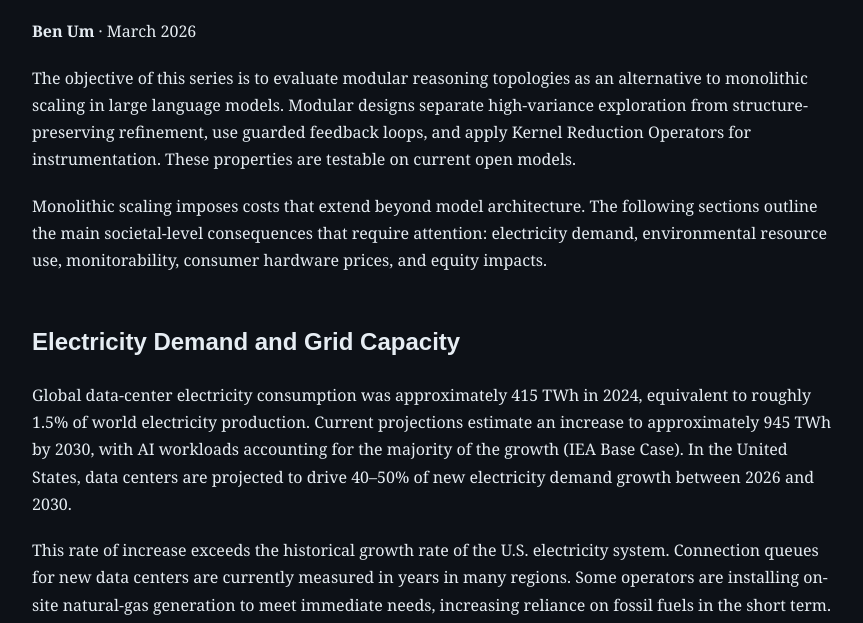
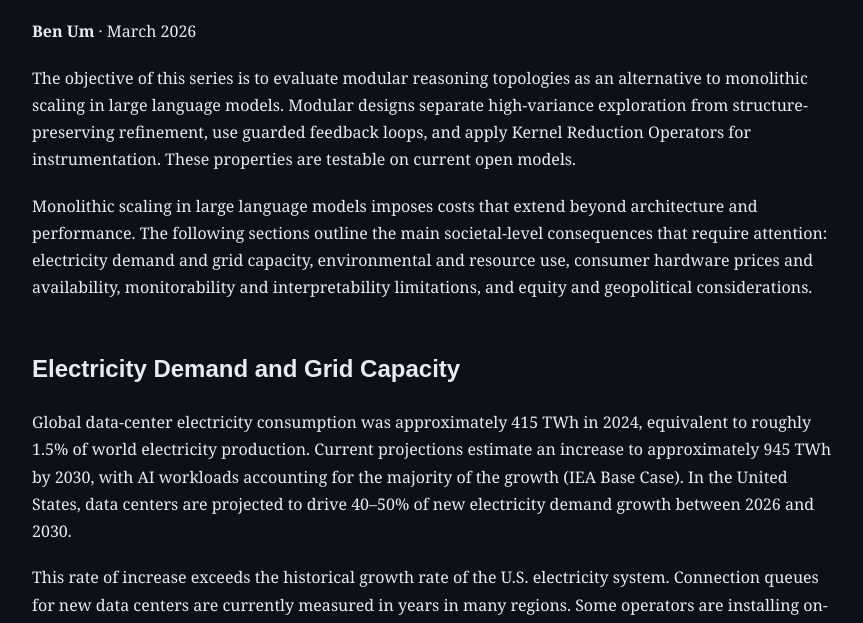
Before and after one commit to morpharray/morpharray, a plain HTML site: page docs/analogy/08 Social Consequence/social-consequence.html in a window 1280 px wide. Shown: the part 164-787 px from the top of the page, without its empty margins (208-1071 px from the left). Drawn offline with Linux system fonts and the light colour scheme.

Commit message:
fixed opening sentence in social-consequence.html

```diff
--- a/docs/analogy/08 Social Consequence/social-consequence.html
+++ b/docs/analogy/08 Social Consequence/social-consequence.html
@@ -14,7 +14,7 @@
 
 <p>The objective of this series is to evaluate modular reasoning topologies as an alternative to monolithic scaling in large language models. Modular designs separate high-variance exploration from structure-preserving refinement, use guarded feedback loops, and apply Kernel Reduction Operators for instrumentation. These properties are testable on current open models.</p>
 
-<p>Monolithic scaling imposes costs that extend beyond model architecture. The following sections outline the main societal-level consequences that require attention: electricity demand, environmental resource use, monitorability, consumer hardware prices, and equity impacts.</p>
+<p>Monolithic scaling in large language models imposes costs that extend beyond architecture and performance. The following sections outline the main societal-level consequences that require attention: electricity demand and grid capacity, environmental and resource use, consumer hardware prices and availability, monitorability and interpretability limitations, and equity and geopolitical considerations.</p>
 
 <h2>Electricity Demand and Grid Capacity</h2>
 
```
